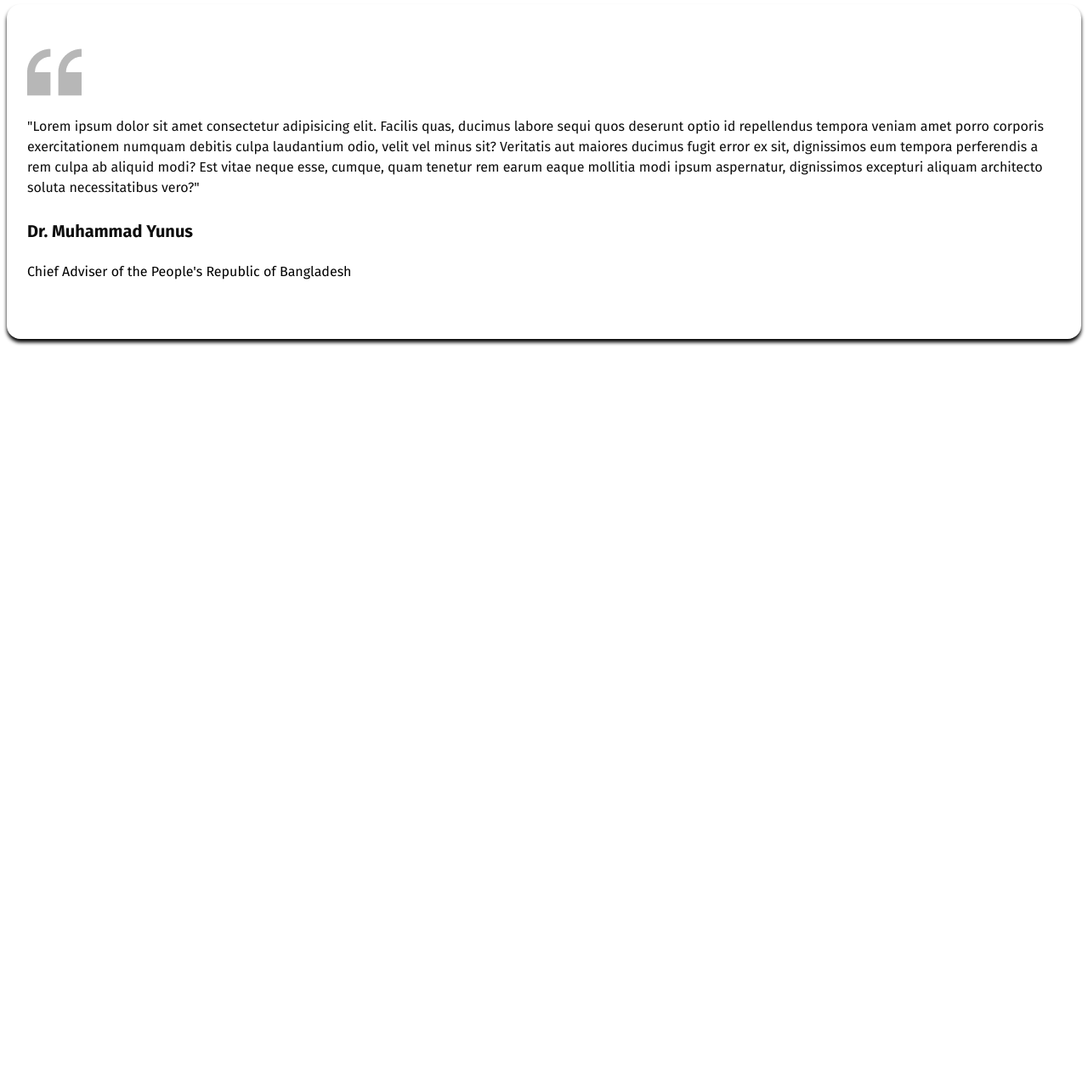
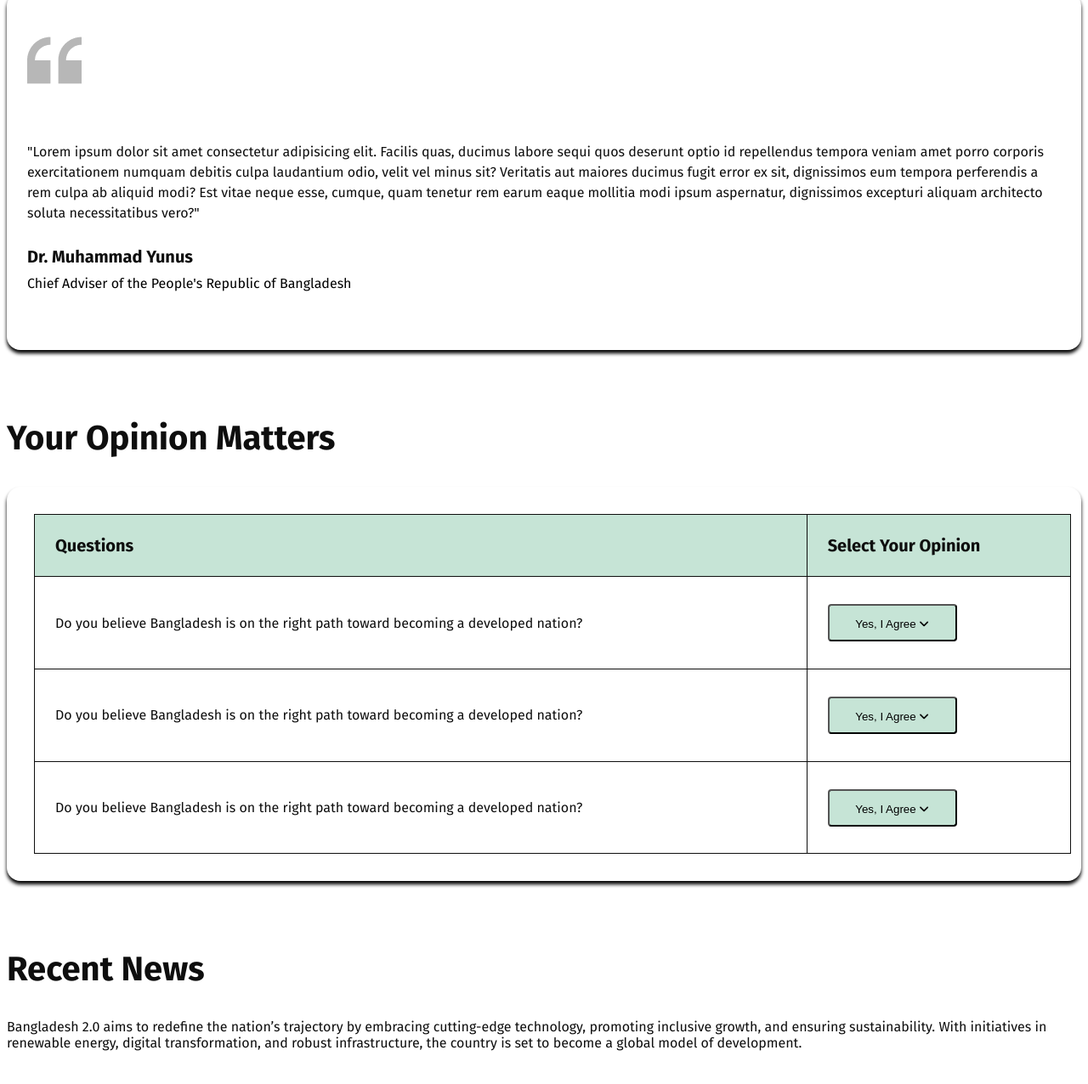
Before and after one commit to tahrimahaque79/First-Assignment, a plain HTML site: page index.html in a window 1280 px wide. Shown: the part 2244-3520 px from the top of the page at 85% size. Before the commit the page ends 2723 px from the top, so only its background shows below. Drawn offline with Linux system fonts and the light colour scheme.

Commit message:
added opinion section

```diff
--- a/index.html
+++ b/index.html
@@ -8,6 +8,7 @@
 <link rel="preconnect" href="https://fonts.gstatic.com" crossorigin>
 <link href="https://fonts.googleapis.com/css2?family=Fira+Sans:ital,wght@0,100;0,200;0,300;0,400;0,500;0,600;0,700;0,800;0,900;1,100;1,200;1,300;1,400;1,500;1,600;1,700;1,800;1,900&display=swap" rel="stylesheet">
     <link rel="stylesheet" href="styles/style.css">
+    <script src="https://kit.fontawesome.com/c8a431323c.js" crossorigin="anonymous"></script>
 
 </head>
 <body class="fira-sans-regular">
@@ -30,7 +31,7 @@
     </header>
     <main>
         <section class="pillars">
-            <h3 class="section-title section-title ">Pillars of "Bangladesh 2.0"</h3>
+            <h2 class="section-title section-title ">Pillars of "Bangladesh 2.0"</h2>
             <div class="pillars-container">
                 <div class="pillar">
                     <img src="assets/card-icon.png" alt="">
@@ -55,7 +56,7 @@
                 </div>
             </div>
             <section class="vision">
-                <h3 class="vision-title section-title ">The Vision of Future</h3>
+                <h2 class="vision-title section-title ">The Vision of Future</h2>
                 <p class="vision-description section-description ">Bangladesh 2.0 aims to redefine the nation’s trajectory by embracing cutting-edge technology, promoting inclusive growth, and ensuring sustainability. With initiatives in renewable energy, digital transformation, and robust infrastructure, the country is set to become a global model of development.</p>
                 <div class="vision-container">
                     <div class="tecnology technology-one">
@@ -91,6 +92,47 @@
             </comments>
         </div>
     </Section>
+    <section>
+        <div class="opinion">
+            <h2 class="opinion-tile section-title">Your Opinion Matters</h2>
+            <div class="opinion-table">
+                <table >
+                    <thead>
+                        <tr class="subtitle table-row">
+                            <th rowspan="1">Questions</th>
+                            <th rowspan="1">Select Your Opinion</th>
+                        </tr>
+
+                    </thead>
+                    <tbody class="section-description">
+
+                        <tr>
+                            <td>Do you believe Bangladesh is on the right path toward becoming a developed nation?</td>
+                            <td><button class="table-button">Yes, I Agree <i class="fa-solid fa-angle-down"></i></button></td>
+                        </tr>
+                        <tr>
+                            <td>Do you believe Bangladesh is on the right path toward becoming a developed nation?</td>
+                            <td><button class="table-button">Yes, I Agree <i class="fa-solid fa-angle-down"></i></button></td>
+                        </tr>
+                        <tr>
+                            <td>Do you believe Bangladesh is on the right path toward becoming a developed nation?</td>
+                            <td><button class="table-button">Yes, I Agree <i class="fa-solid fa-angle-down"></i></button></td>
+                        </tr>
+
+                    </tbody>
+                    <tfoot>
+
+                    </tfoot>
+                </table>
+
+            </div>
+
+        </div>
+    </section>
+    <section>
+        <h2 class="news section-title">Recent News</h2>
+        <p class="news-paragraph section-description">Bangladesh 2.0 aims to redefine the nation’s trajectory by embracing cutting-edge technology, promoting inclusive growth, and ensuring sustainability. With initiatives in renewable energy, digital transformation, and robust infrastructure, the country is set to become a global model of development.</p>
+    </section>
 
 
     </main>
--- a/styles/style.css
+++ b/styles/style.css
@@ -283,14 +283,56 @@
 }
 .comment-description{
   line-height: 24px;
+  margin-top: 60px;
+
 
 
 }
 .comment-name{
   line-height: 24px;
+  margin-bottom: 10px;
 
 }
 .name-title{
   color: #000000;
+  margin-top: 10px;
 
 }
+
+/* Opinion table */
+.opinion-table{
+  background-color: #FFFFFF;
+  padding: 32px 32px;
+  box-shadow: 0px 4px 4px 0px;
+  fill: #FFFFFF;
+  border-radius: 16px;
+}
+
+table{
+  border-collapse: collapse;
+  height: 400px;
+  width: 1220px;
+}
+td, th{
+  padding: 24px 24px;
+  fill: #FFFFFF;
+  border: 1px solid #0E0E0E;
+}
+th{
+  text-align: left;
+}
+.table-row{
+  background-color: #C6E4D6;
+  fill: #C6E4D6;
+  padding: 24px 24px;
+  width: 1216px;
+  height: 72px;
+}
+.table-button{
+ background-color: #C6E4D6;
+ fill: #C6E4D6;
+  padding: 14px 10px;
+  border-radius: 4px;
+  width: 152px;
+  height: 44px;
+}
```
